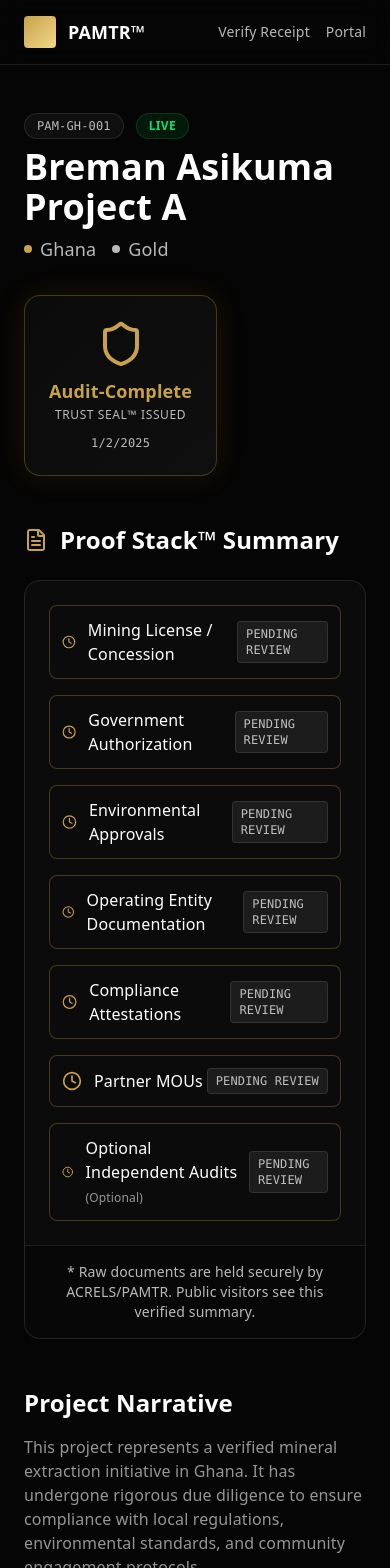
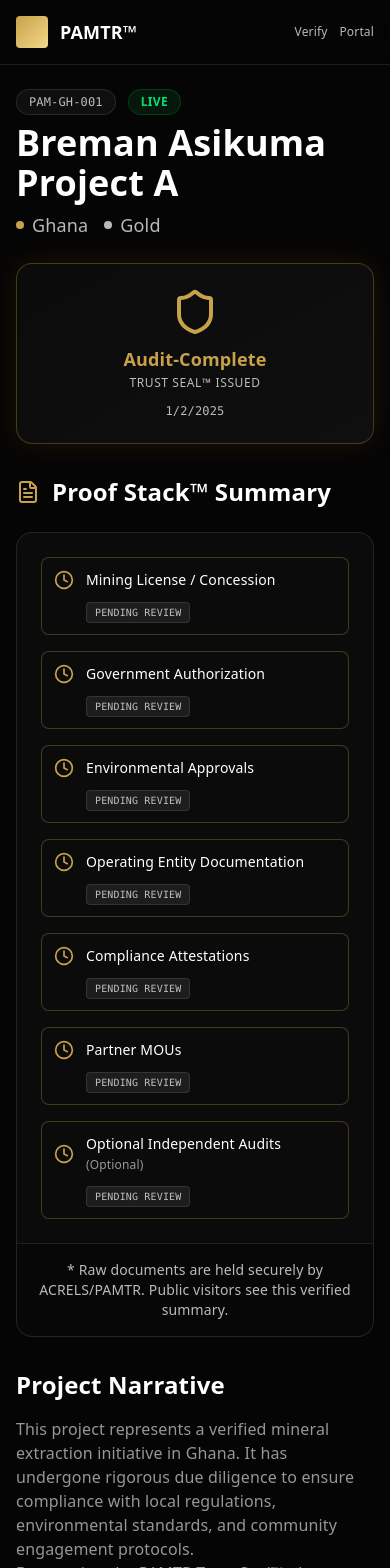
Before and after one commit to digitalnexahub/pamtr, a Next.js app: page /project/PAM-GH-001 in a window 390 px wide. Shown: the top 1568 px of the page. Built offline with nearby package versions, Linux system fonts and the light colour scheme.

Commit message:
Enhance dashboards and responsiveness

```diff
--- a/app/globals.css
+++ b/app/globals.css
@@ -295,6 +295,33 @@ input, select, textarea {
 .foot .wrap { display: flex; justify-content: space-between; gap: 14px; flex-wrap: wrap; align-items: center; }
 .foot a { color: rgba(255, 255, 255, 0.78); border-bottom: 1px dotted rgba(255, 255, 255, 0.26); }
 
+/* Responsive Adjustments */
+@media (max-width: 900px) {
+  .heroGrid { grid-template-columns: 1fr; gap: 40px; }
+  .subgrid { grid-template-columns: 1fr; }
+  .twoCols { grid-template-columns: 1fr; }
+  .formRow { grid-template-columns: 1fr; }
+  .formRow3 { grid-template-columns: 1fr; }
+  .featureGrid { grid-template-columns: 1fr; }
+
+  .nav { flex-direction: column; align-items: center; gap: 20px; }
+  .brand { justify-content: center; }
+  .links { justify-content: center; width: 100%; }
+
+  .hero h2 { font-size: 32px; }
+  .heroCard { padding: 24px; }
+
+  .registryTop { flex-direction: column; align-items: stretch; }
+  .searchbar { flex-direction: column; }
+  .field { min-width: 100%; }
+
+  .foot .wrap { flex-direction: column; text-align: center; }
+}
+
+@media (max-width: 600px) {
+  .featureGrid { grid-template-columns: 1fr; }
+}
+
 /* Dialog & Modal */
 dialog { width: min(940px, calc(100vw - 24px)); border: none; border-radius: 22px; padding: 0; background: var(--panel); color: var(--text); box-shadow: var(--shadow); }
 dialog::backdrop { background: rgba(0, 0, 0, 0.70); }
--- a/app/login/page.tsx
+++ b/app/login/page.tsx
@@ -35,7 +35,7 @@ export default function LoginPage() {
 
   return (
     <div className="min-h-screen bg-[var(--bg)] flex flex-col items-center justify-center p-4">
-      <div className="w-full max-w-md bg-[var(--panel)] border border-[var(--line)] rounded-2xl p-8 shadow-2xl">
+      <div className="w-full max-w-md bg-[var(--panel)] border border-[var(--line)] rounded-2xl p-6 md:p-8 shadow-2xl">
         <div className="text-center mb-8">
           <div className="inline-flex items-center justify-center w-12 h-12 rounded-xl bg-[var(--gold)]/10 text-[var(--gold)] mb-4">
             <Lock className="w-6 h-6" />
--- a/app/project/[id]/page.tsx
+++ b/app/project/[id]/page.tsx
@@ -150,22 +150,22 @@ export default function ProjectPage() {
     <div className="min-h-screen bg-[var(--bg)] text-[var(--muted2)] font-sans selection:bg-[var(--gold)]/30 pb-20">
       {/* Nav */}
       <nav className="border-b border-[var(--line)] bg-[var(--bg)]/80 backdrop-blur-md sticky top-0 z-50">
-        <div className="max-w-7xl mx-auto px-6 h-16 flex items-center justify-between">
+        <div className="max-w-7xl mx-auto px-4 md:px-6 h-16 flex items-center justify-between">
           <Link href="/" className="flex items-center gap-3">
              <div className="w-8 h-8 rounded bg-gradient-to-br from-[var(--gold)] to-[var(--gold2)]"></div>
              <span className="font-bold text-lg text-white">PAMTR™</span>
           </Link>
-          <div className="flex gap-4">
-            <Link href="/verify" className="text-sm text-[var(--muted)] hover:text-[var(--gold)]">Verify Receipt</Link>
-            <Link href="/dashboard" className="text-sm text-[var(--muted)] hover:text-[var(--gold)]">Portal</Link>
+          <div className="flex gap-3 md:gap-4">
+            <Link href="/verify" className="text-xs md:text-sm text-[var(--muted)] hover:text-[var(--gold)] flex items-center">Verify<span className="hidden sm:inline">&nbsp;Receipt</span></Link>
+            <Link href="/dashboard" className="text-xs md:text-sm text-[var(--muted)] hover:text-[var(--gold)] flex items-center">Portal</Link>
           </div>
         </div>
       </nav>
 
-      <main className="max-w-7xl mx-auto px-6 pt-12">
+      <main className="max-w-7xl mx-auto px-4 md:px-6 pt-6 md:pt-12">
         {/* Header Section */}
-        <div className="flex flex-col md:flex-row justify-between items-start gap-8 mb-12">
-          <div>
+        <div className="flex flex-col md:flex-row justify-between items-start gap-6 md:gap-8 mb-8 md:mb-12">
+          <div className="w-full md:w-auto">
             <div className="flex items-center gap-3 mb-2">
               <span className="px-3 py-1 rounded-full bg-[var(--panel2)] text-xs font-mono text-[var(--muted)] border border-[var(--line)]">
                 {project.id}
@@ -186,7 +186,7 @@ export default function ProjectPage() {
 
           {/* Trust Seal Badge */}
           {project.seal && (
-            <div className="bg-gradient-to-br from-[var(--panel)] to-[var(--panel2)] p-6 rounded-2xl border border-[var(--gold)]/30 shadow-[0_0_30px_rgba(245,158,11,0.1)] flex flex-col items-center text-center max-w-xs">
+            <div className="w-full md:w-auto md:max-w-xs bg-gradient-to-br from-[var(--panel)] to-[var(--panel2)] p-6 rounded-2xl border border-[var(--gold)]/30 shadow-[0_0_30px_rgba(245,158,11,0.1)] flex flex-col items-center text-center">
               <Shield className="w-12 h-12 text-[var(--gold)] mb-3" />
               <div className="text-[var(--gold)] font-bold text-lg leading-tight mb-1">{project.seal.level}</div>
               <div className="text-xs text-[var(--muted)] uppercase tracking-wider mb-3">Trust Seal™ Issued</div>
@@ -197,9 +197,9 @@ export default function ProjectPage() {
           )}
         </div>
 
-        <div className="grid lg:grid-cols-3 gap-12">
+        <div className="grid grid-cols-1 md:grid-cols-3 gap-6 md:gap-8 lg:gap-12">
           {/* Left Column: Proof Summary */}
-          <div className="lg:col-span-2 space-y-12">
+          <div className="md:col-span-2 space-y-8 md:space-y-12">
 
             {/* Proof Stack Summary */}
             <section>
@@ -427,8 +427,8 @@ export default function ProjectPage() {
               <div className="absolute -right-20 -top-20 w-64 h-64 bg-[var(--gold)]/10 rounded-full blur-3xl"></div>
               <div className="absolute -left-20 -bottom-20 w-64 h-64 bg-blue-500/10 rounded-full blur-3xl"></div>
 
-              <div className="p-8 flex-1 flex flex-col relative z-10">
-                <div className="flex items-center gap-2 mb-8">
+              <div className="p-6 md:p-8 flex-1 flex flex-col relative z-10">
+                <div className="flex items-center gap-2 mb-6 md:mb-8">
                   <div className="w-6 h-6 rounded bg-gradient-to-br from-[var(--gold)] to-[var(--gold2)]"></div>
                   <span className="font-bold text-white tracking-tight">PAMTR™</span>
                 </div>
@@ -438,9 +438,9 @@ export default function ProjectPage() {
                     {project.id}
                   </div>
 
-                  <h2 className="text-3xl font-bold text-white mb-2 leading-tight">{project.name}</h2>
+                  <h2 className="text-2xl md:text-3xl font-bold text-white mb-2 leading-tight">{project.name}</h2>
 
-                  <div className="flex flex-wrap gap-3 mb-8">
+                  <div className="flex flex-wrap gap-3 mb-6 md:mb-8">
                     <span className="px-2 py-1 bg-[var(--panel2)] rounded text-xs text-[var(--muted)] border border-[var(--line)]">{project.country}</span>
                     <span className="px-2 py-1 bg-[var(--panel2)] rounded text-xs text-[var(--muted)] border border-[var(--line)]">{project.mineralType}</span>
                   </div>
@@ -509,29 +509,34 @@ export default function ProjectPage() {
 function ProofItem({ label, active, optional, verified }: { label: string, active: boolean, optional?: boolean, verified?: boolean }) {
   return (
     <div className={clsx(
-      "flex items-center justify-between p-3 rounded-lg border transition-colors",
+      "flex flex-col sm:flex-row sm:items-center justify-between p-3 rounded-lg border transition-colors gap-2 sm:gap-4",
       active ? "bg-[var(--panel)] border-[var(--gold)]/30" : "bg-[var(--bg)] border-[var(--line)] opacity-70"
     )}>
       <div className="flex items-center gap-3">
         {active ? (
           verified ? (
-            <CheckCircle className="w-5 h-5 text-[var(--gold)]" />
+            <CheckCircle className="w-5 h-5 text-[var(--gold)] shrink-0" />
           ) : (
-            <Clock className="w-5 h-5 text-[var(--gold)]" />
+            <Clock className="w-5 h-5 text-[var(--gold)] shrink-0" />
           )
         ) : (
-          <div className="w-5 h-5 rounded-full border-2 border-[var(--line)]" />
+          <div className="w-5 h-5 rounded-full border-2 border-[var(--line)] shrink-0" />
         )}
-        <span className={active ? "text-white" : "text-[var(--muted)]"}>
+        <span className={clsx(
+          "text-sm sm:text-base",
+          active ? "text-white" : "text-[var(--muted)]"
+        )}>
           {label} {optional && <span className="text-xs text-[var(--muted2)]">(Optional)</span>}
         </span>
       </div>
-      {active && verified && (
-        <span className="text-xs font-mono text-[var(--gold)] px-2 py-1 bg-[var(--gold)]/10 rounded">VERIFIED</span>
-      )}
-      {active && !verified && (
-        <span className="text-xs font-mono text-[var(--muted)] px-2 py-1 bg-[var(--muted)]/10 rounded border border-[var(--line)]">PENDING REVIEW</span>
-      )}
+      <div className="ml-8 sm:ml-0 self-start sm:self-auto">
+        {active && verified && (
+          <span className="text-[10px] sm:text-xs font-mono text-[var(--gold)] px-2 py-1 bg-[var(--gold)]/10 rounded">VERIFIED</span>
+        )}
+        {active && !verified && (
+          <span className="text-[10px] sm:text-xs font-mono text-[var(--muted)] px-2 py-1 bg-[var(--muted)]/10 rounded border border-[var(--line)]">PENDING REVIEW</span>
+        )}
+      </div>
     </div>
   );
 }
--- a/app/verify/page.tsx
+++ b/app/verify/page.tsx
@@ -50,21 +50,21 @@ export default function VerifyPage() {
     <div className="min-h-screen bg-[var(--bg)] text-[var(--text)] font-sans selection:bg-[var(--gold)]/30">
       {/* Navigation */}
       <nav className="fixed top-0 w-full z-50 border-b border-[var(--line)] bg-[var(--bg)]/80 backdrop-blur-md">
-        <div className="max-w-7xl mx-auto px-6 h-16 flex items-center justify-between">
+        <div className="max-w-7xl mx-auto px-4 md:px-6 h-16 flex items-center justify-between">
           <Link href="/" className="flex items-center gap-3 group">
             <div className="w-8 h-8 rounded bg-gradient-to-br from-[var(--gold2)] to-[var(--gold3)] shadow-[0_0_15px_rgba(200,162,74,0.3)] group-hover:shadow-[0_0_25px_rgba(200,162,74,0.5)] transition-all duration-500"></div>
             <div>
               <h1 className="font-bold text-lg tracking-tight text-white">PAMTR™</h1>
-              <p className="text-[10px] uppercase tracking-widest text-[var(--gold)] font-medium">Public Verification</p>
+              <p className="hidden sm:block text-[10px] uppercase tracking-widest text-[var(--gold)] font-medium">Public Verification</p>
             </div>
           </Link>
           <Link href="/" className="text-sm text-[var(--muted)] hover:text-[var(--gold)] transition-colors">
-            Back to Home
+            Back<span className="hidden sm:inline"> to Home</span>
           </Link>
         </div>
       </nav>
 
-      <main className="pt-32 pb-20 px-6 max-w-4xl mx-auto">
+      <main className="pt-24 md:pt-32 pb-20 px-4 md:px-6 max-w-4xl mx-auto">
         <div className="text-center mb-12">
           <div className="inline-flex items-center justify-center p-3 rounded-full bg-[var(--panel)] border border-[var(--line)] mb-6 shadow-xl">
             <Shield className="w-8 h-8 text-[var(--gold)]" />
@@ -86,7 +86,7 @@ export default function VerifyPage() {
               value={query}
               onChange={(e) => setQuery(e.target.value)}
               placeholder="Enter Receipt ID (e.g., RCPT-...) or TX Hash (0x...)"
-              className="w-full h-16 pl-6 pr-16 bg-[var(--panel)]/80 border border-[var(--line)] rounded-2xl text-lg text-white placeholder:text-[var(--muted2)] focus:outline-none focus:border-[var(--gold)]/50 focus:ring-4 focus:ring-[var(--gold)]/10 transition-all shadow-2xl"
+              className="w-full h-14 md:h-16 pl-6 pr-16 bg-[var(--panel)]/80 border border-[var(--line)] rounded-2xl text-base md:text-lg text-white placeholder:text-[var(--muted2)] focus:outline-none focus:border-[var(--gold)]/50 focus:ring-4 focus:ring-[var(--gold)]/10 transition-all shadow-2xl"
             />
             <button
               type="submit"
```
Also changed, not shown: app/dashboard/page.tsx (+80 -16 lines).
